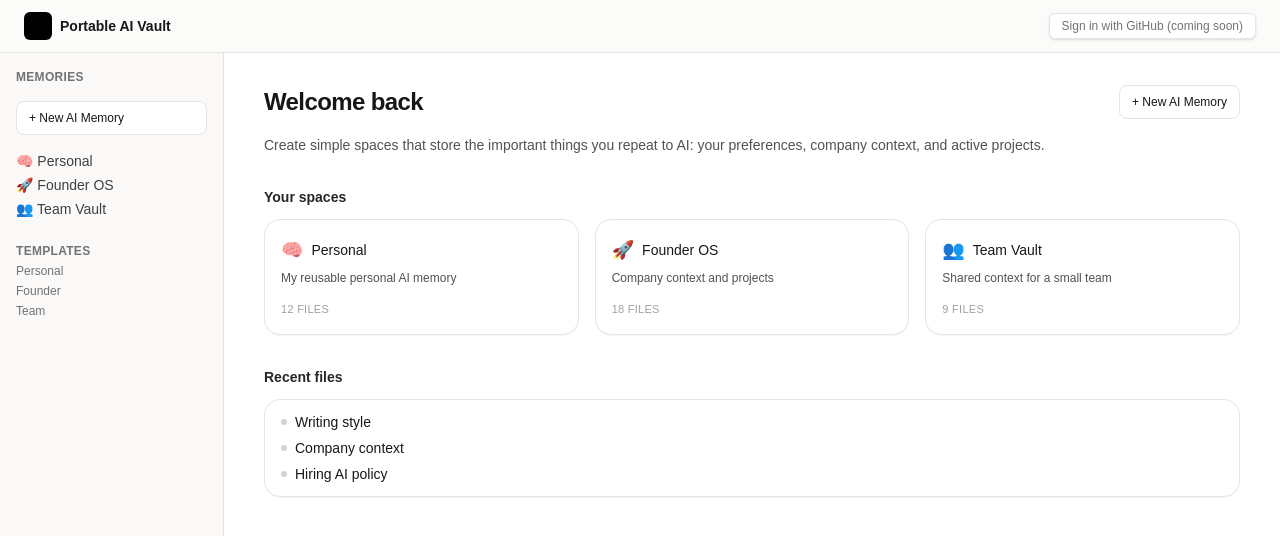
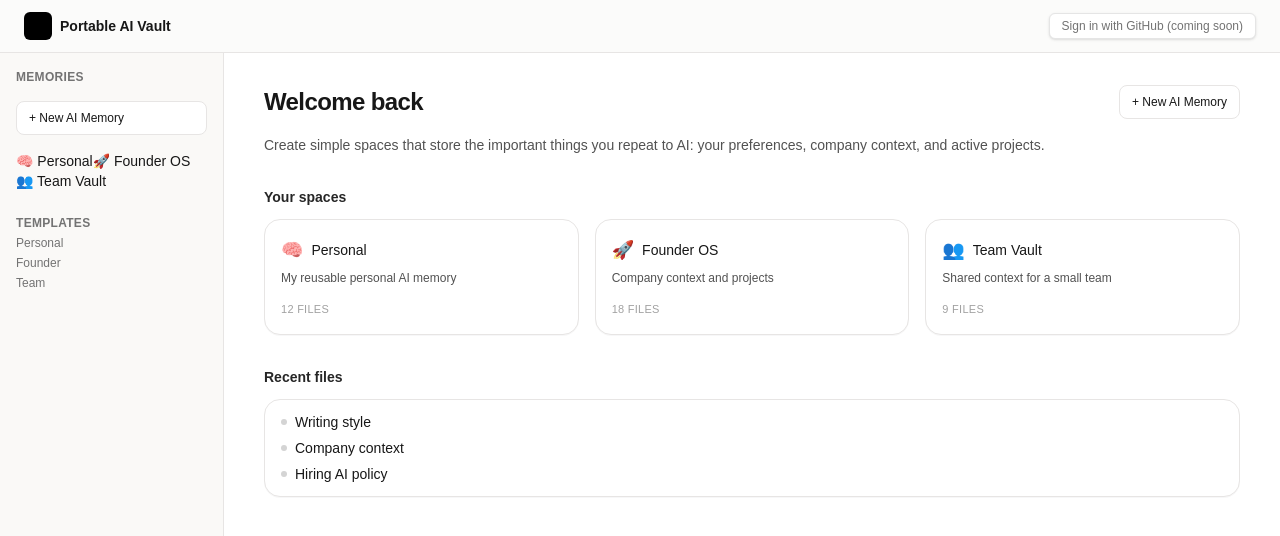
Before and after one commit to Kukomoo/portable-ai-vault-template, a Next.js app in the folder ai-vault-appp/: page / in a window 1280 px wide. Shown: the top 536 px of the page. Built offline with nearby package versions, Linux system fonts and the light colour scheme.

Commit message:
minior fix for links

```diff
--- a/ai-vault-appp/app/layout.tsx
+++ b/ai-vault-appp/app/layout.tsx
@@ -1,6 +1,7 @@
 // app/layout.tsx
 import './globals.css';
 import type { Metadata } from 'next';
+import Link from 'next/link';
 
 export const metadata: Metadata = {
   title: 'Portable AI Vault',
@@ -42,15 +43,9 @@ export default function RootLayout({
               </button>
 
               <nav className="space-y-1 text-sm">
-                <button className="block w-full text-left text-neutral-700 hover:text-black">
-                  🧠 Personal
-                </button>
-                <button className="block w-full text-left text-neutral-700 hover:text-black">
-                  🚀 Founder OS
-                </button>
-                <button className="block w-full text-left text-neutral-700 hover:text-black">
-                  👥 Team Vault
-                </button>
+                <Link href="/memory/personal">🧠 Personal</Link>
+                <Link href="/memory/founder-os">🚀 Founder OS</Link>
+                <Link href="/memory/team-vault">👥 Team Vault</Link>
               </nav>
 
               <div className="mt-6 space-y-1 text-xs text-neutral-500">
```
